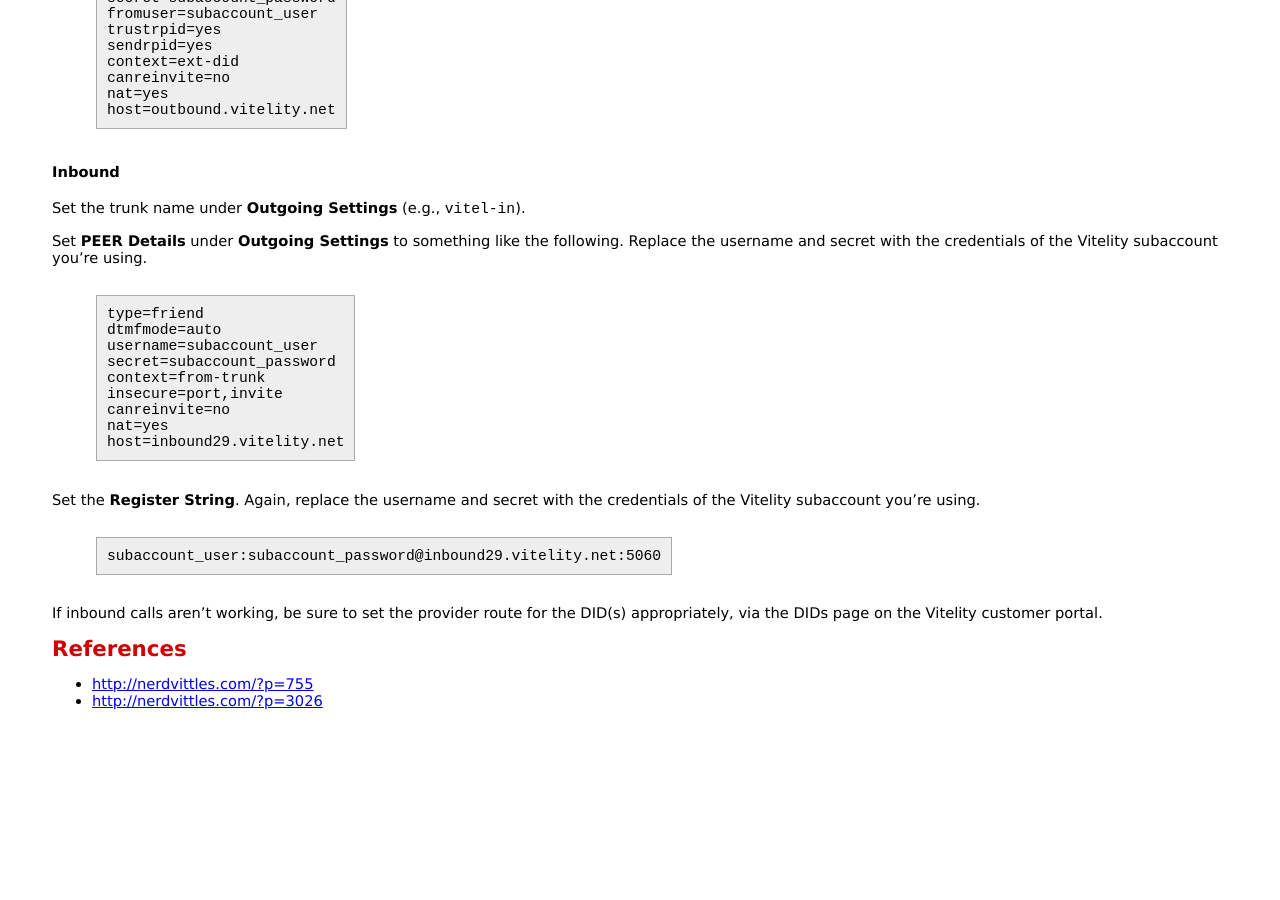
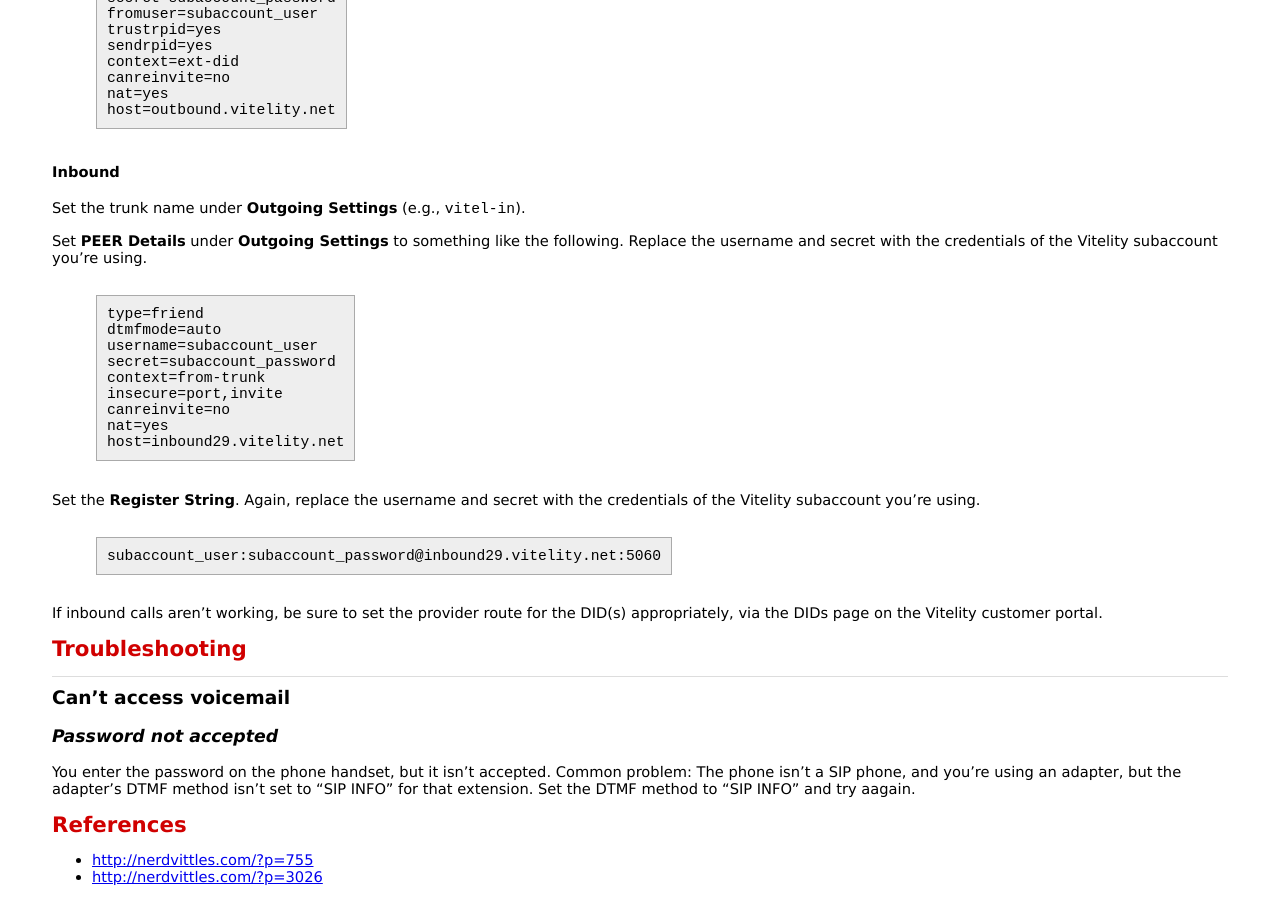
Before and after one commit to bmc/cheat-sheets, a Jekyll site: the page built from pbx.md, in a window 1280 px wide and 900 px high, scrolled down 4559 px. Built offline with Jekyll 4.4.1, drawn with Linux system fonts in a browser that asks for light colours; before the commit the page ends 5283 px from its top, so only the background shows below that; some of the changed text lies outside the part shown.

Commit message:
DTMF issues

```diff
--- a/pbx.md
+++ b/pbx.md
@@ -295,6 +295,17 @@ the credentials of the Vitelity subaccount you're using.
 If inbound calls aren't working, be sure to set the provider route for the
 DID(s) appropriately, via the DIDs page on the Vitelity customer portal.
 
+# Troubleshooting
+
+## Can't access voicemail
+
+### Password not accepted
+
+You enter the password on the phone handset, but it isn't accepted. Common
+problem: The phone isn't a SIP phone, and you're using an adapter, but the
+adapter's DTMF method isn't set to "SIP INFO" for that extension. Set the
+DTMF method to "SIP INFO" and try aagain.
+
 # References
 
 * <http://nerdvittles.com/?p=755>
```
